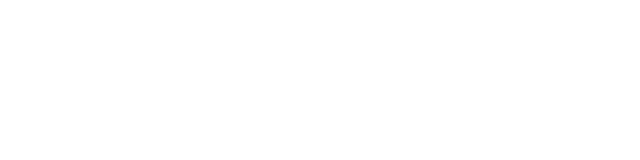
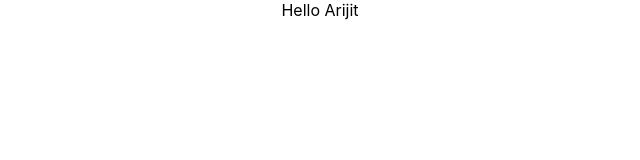
Before and after one commit to Arijit515/React, a React (Create React App) app: page / in a window 1280 px wide. Shown: the top 160 px of the page, without its empty margins (320-960 px from the left). Built offline with nearby package versions, Linux system fonts and the light colour scheme.

Commit message:
Learnt Contexts

```diff
--- a/src/App.js
+++ b/src/App.js
@@ -34,10 +34,16 @@
 import HoverCounterTwo from './components/HoverCounterTwo';
 import User from './components/User';
 import CounterTwo from './components/CounterTwo';
+import ComponentC from './components/ComponentC'
+import { UserProvider } from './components/userContext'
 
 function App() {
   return (
     <div className="App">
+    <UserProvider value="Arijit">
+    <ComponentC/>
+    </UserProvider>
+
     {/*<CounterTwo render={(count, incrementCount) => (
       <ClickCounterTwo count={count} incrementCount={incrementCount}/>
     )}/>
--- /dev/null
+++ b/src/components/ComponentC.js
@@ -0,0 +1,13 @@
+import React, { Component } from 'react'
+import ComponentE from './ComponentE'
+class ComponentC extends Component {
+  render() {
+    return (
+      <div>
+        <ComponentE />
+      </div>
+    )
+  }
+}
+
+export default ComponentC
--- /dev/null
+++ b/src/components/ComponentE.js
@@ -0,0 +1,14 @@
+import React, { Component } from 'react'
+import ComponentF from './ComponentF'
+
+class ComponentE extends Component {
+  render() {
+    return (
+        <div>
+            <ComponentF/>
+        </div>
+    )
+  }
+}
+
+export default ComponentE
--- /dev/null
+++ b/src/components/ComponentF.js
@@ -0,0 +1,17 @@
+import React, { Component } from 'react'
+import { UserConsumer } from './userContext'
+
+class ComponentF extends Component {
+  render() {
+    return (
+      <UserConsumer>
+        {
+            (username) => {
+                return <div>Hello {username}</div>
+            }}
+      </UserConsumer>
+    )
+  }
+}
+
+export default ComponentF
--- /dev/null
+++ b/src/components/userContext.js
@@ -0,0 +1,8 @@
+import React from 'react'
+
+const UserContext = React.createContext()
+
+const UserProvider = UserContext.Provider
+const UserConsumer = UserContext.Consumer
+
+export { UserProvider, UserConsumer }
```
